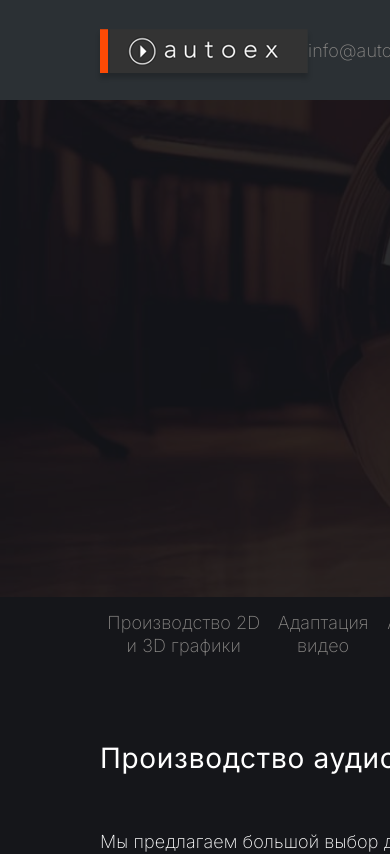
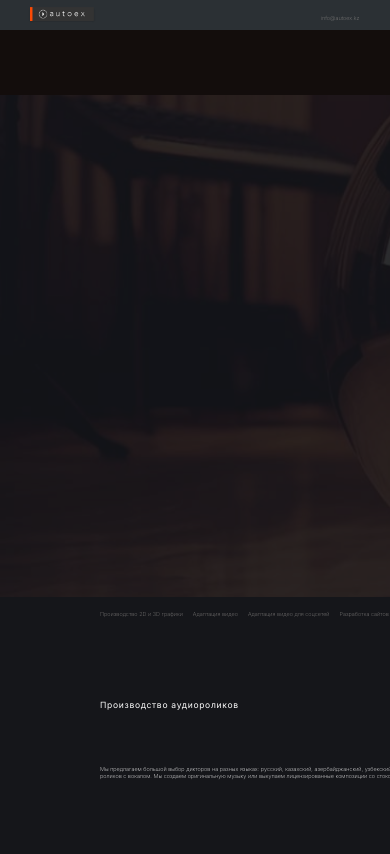
Before and after one commit to nikiforov5000/autoex-react, a React (Create React App) app: page / in a window 390 px wide. Shown: the top 854 px of the page. Built offline with nearby package versions, Linux system fonts and the light colour scheme.

Commit message:
responsive navbar, layout scss

```diff
--- a/src/components/Navbar/Navbar.css
+++ b/src/components/Navbar/Navbar.css
@@ -36,4 +36,24 @@
 .section.section-navbar .navbar-container .navbar-list .navbar-item a {
   text-decoration: none;
   color: #888684;
+}
+
+@media (max-width: 1280px) {
+  .section.section-navbar {
+    height: 7.8125vw;
+    -webkit-backdrop-filter: blur(0.78125vw);
+            backdrop-filter: blur(0.78125vw);
+  }
+  .section.section-navbar .navbar-container {
+    padding-left: 7.8125vw;
+    padding-right: 7.8125vw;
+  }
+  .section.section-navbar .navbar-container .logo-container {
+    margin-top: 0.15625vw;
+    height: 3.4375vw;
+    box-shadow: 0 0.390625vw 0.390625vw rgba(0, 0, 0, 0.2);
+  }
+  .section.section-navbar .navbar-container .logo-container img {
+    max-height: 100%;
+  }
 }/*# sourceMappingURL=Navbar.css.map */
--- a/src/index.css
+++ b/src/index.css
@@ -176,4 +176,47 @@ body {
 .main-wrap .section .background-container {
   box-shadow: 0 15px 20px rgba(0, 0, 0, 0.15);
   border-radius: 3px;
+}
+
+@media (max-width: 1280px) {
+  .main-wrap h1 {
+    font-size: 4.0625vw;
+  }
+  .main-wrap h2 {
+    font-size: 2.8125vw;
+  }
+  .main-wrap h3 {
+    font-size: 2.5vw;
+  }
+  .main-wrap h4 {
+    font-size: 2.1875vw;
+  }
+  .main-wrap p {
+    font-size: 1.40625vw;
+  }
+  .main-wrap h1,
+  .main-wrap h2,
+  .main-wrap h3,
+  .main-wrap h4,
+  .main-wrap p {
+    line-height: 130%;
+  }
+  .main-wrap .box-shadow {
+    filter: drop-shadow(0.78125vw 0.78125vw 0.78125vw rgba(0, 0, 0, 0.2));
+  }
+  .main-wrap p,
+  .main-wrap a {
+    font-size: 1.40625vw;
+    letter-spacing: 0.0078125vw;
+  }
+  .main-wrap h1,
+  .main-wrap h2,
+  .main-wrap h3,
+  .main-wrap h4 {
+    letter-spacing: 0.15625vw;
+  }
+  .main-wrap .section .background-container {
+    box-shadow: 0 1.171875vw 1.5625vw rgba(0, 0, 0, 0.15);
+    border-radius: 0.234375vw;
+  }
 }/*# sourceMappingURL=index.css.map */
```
Also changed, not shown: src/_colors.scss (+8 -0 lines), src/_layout.scss (+56 -2 lines), src/components/Navbar/Navbar.scss (+23 -0 lines), 2 other files (tests, documents, lock files or other folders).
